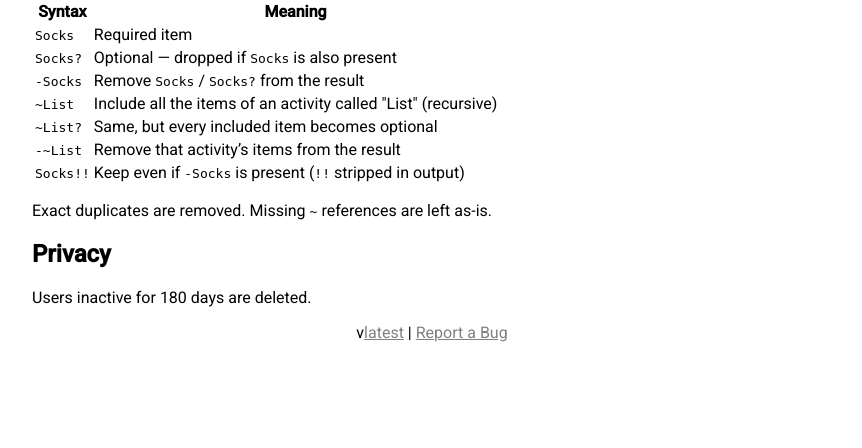
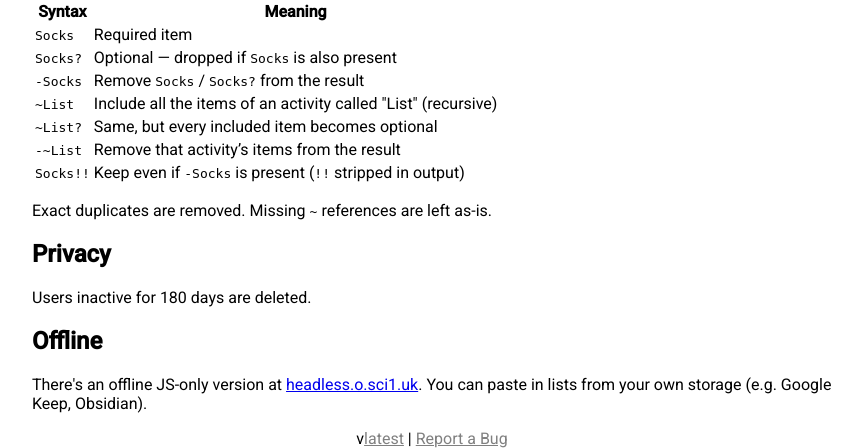
Before and after one commit to kittsville/Organiser, a Flask app: page /faq in a window 1280 px wide. Shown: the part 491-939 px from the top of the page, without its empty margins (208-1070 px from the left). Before the commit the page ends 833 px from the top, so only its background shows below. Run offline with Flask 3, Linux system fonts and the light colour scheme; some libraries are stand-ins or nearby versions.

Commit message:
Mention offline version

```diff
--- a/templates/faq.html
+++ b/templates/faq.html
@@ -50,4 +50,7 @@
 
 <h2>Privacy</h2>
 <p>Users inactive for 180 days are deleted.</p>
+
+<h2>Offline</h2>
+<p>There's an offline JS-only version at <a href="https://headless.o.sci1.uk/">headless.o.sci1.uk</a>. You can paste in lists from your own storage (e.g. Google Keep, Obsidian).</p>
 {% endblock %}
--- a/test_routes.py
+++ b/test_routes.py
@@ -70,6 +70,7 @@ def test_faq(client):
     assert b'Socks!!' in response.data
     assert b'Privacy' in response.data
     assert b'180 days' in response.data
+    assert b'https://headless.o.sci1.uk/' in response.data
 
 
 def test_not_found(client):
```
